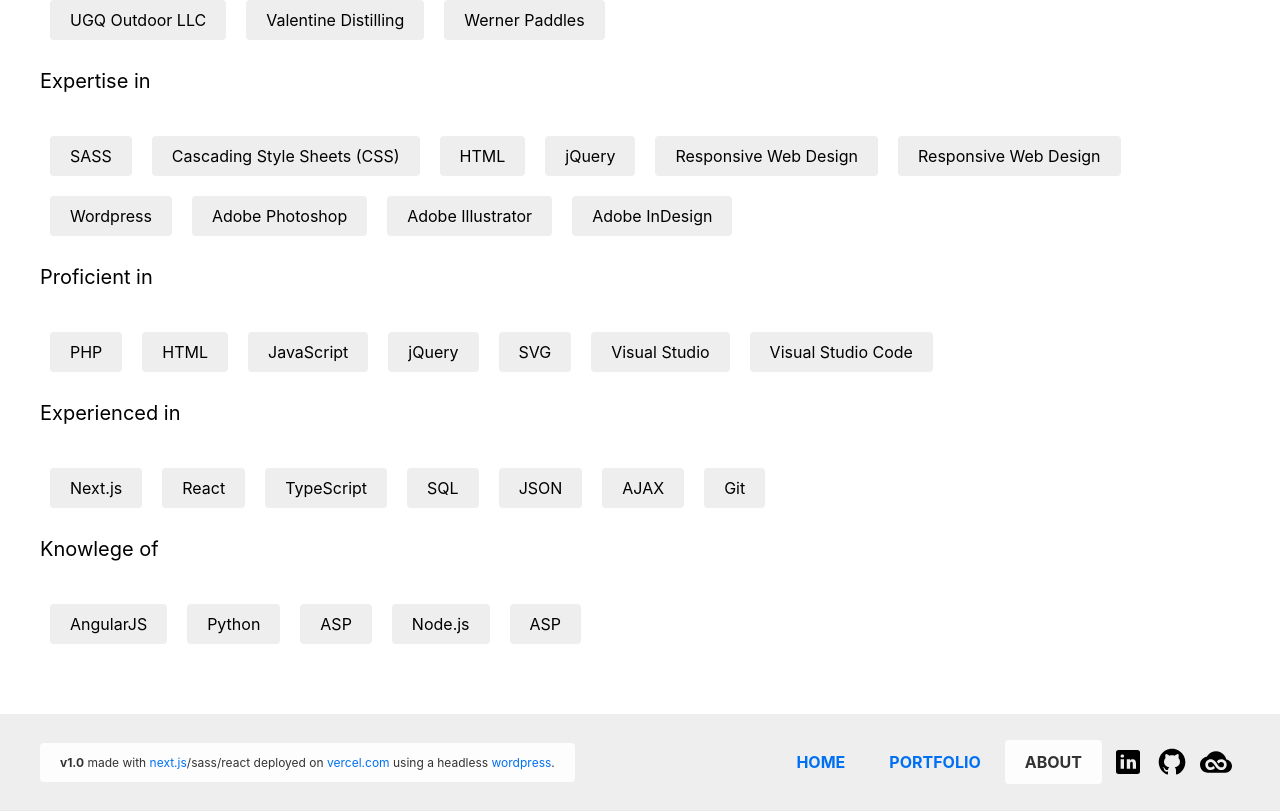
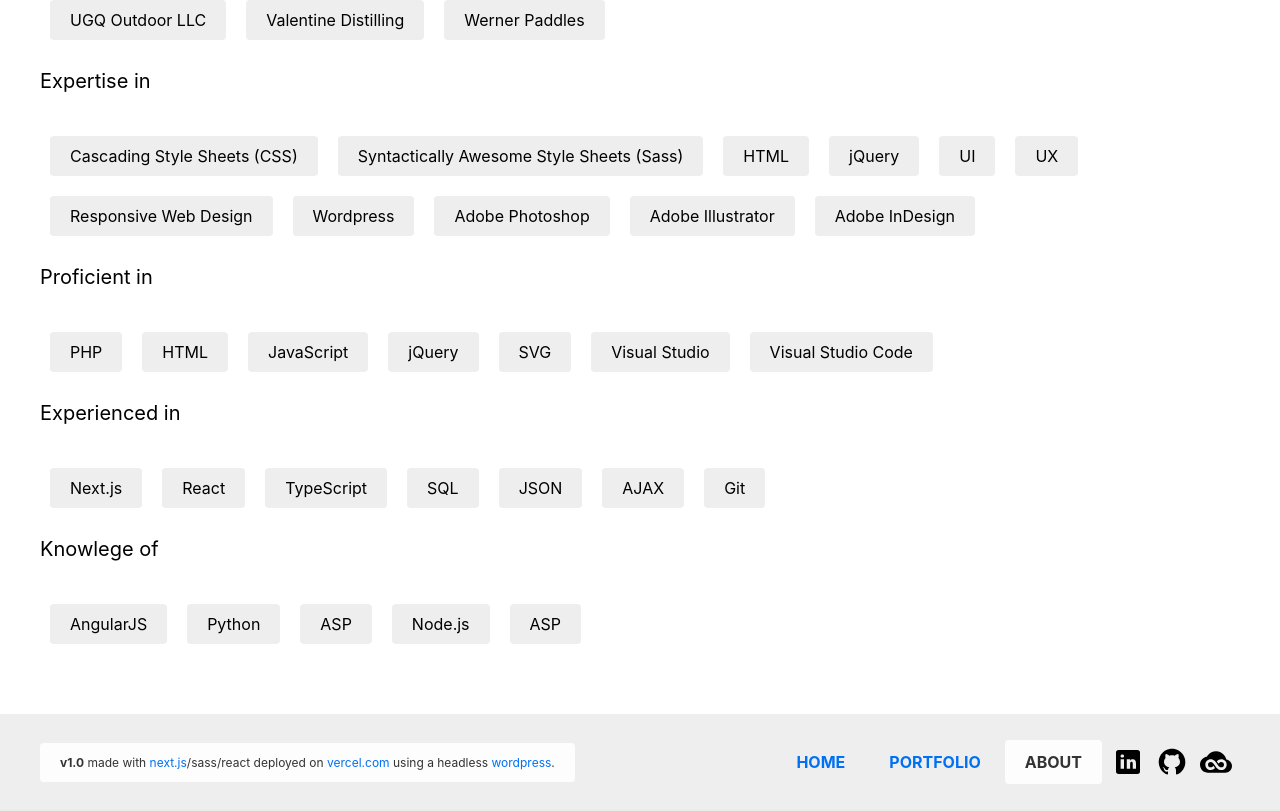
Before and after one commit to theckeler/consume, a Next.js app: page /about in a window 1280 px wide. Shown: the part 771-1582 px from the top of the page. Built offline with nearby package versions, Linux system fonts and the light colour scheme.

Commit message:
Edit About

```diff
--- a/pages/about.js
+++ b/pages/about.js
@@ -61,11 +61,12 @@
 
                 <p>Expertise in</p>
                 <ul className={styles.list}>
-                    <li>SASS</li>
                     <li>Cascading Style Sheets (CSS)</li>
+                    <li>Syntactically Awesome Style Sheets (Sass)</li>
                     <li>HTML</li>
                     <li>jQuery</li>
-                    <li>Responsive Web Design</li>
+                    <li>UI</li>
+                    <li>UX</li>
                     <li>Responsive Web Design</li>
                     <li>Wordpress</li>
                     <li>Adobe Photoshop</li>
```
